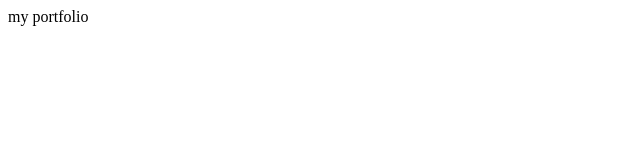
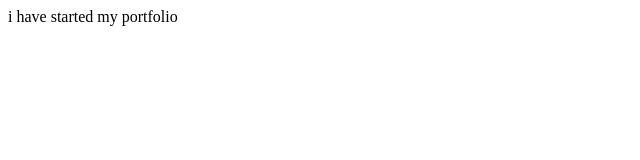
Before and after one commit to GeekScholar/gate, a plain HTML site: page index.html in a window 1280 px wide. Shown: the whole page, without its empty margins (0-640 px from the left). Drawn offline with Linux system fonts and the light colour scheme.

Commit message:
Update index.html

```diff
--- a/index.html
+++ b/index.html
@@ -7,6 +7,8 @@
     <title>Document</title>
 </head>
 <body>
+
+    i have started
     my portfolio
 </body>
 </html>
```
